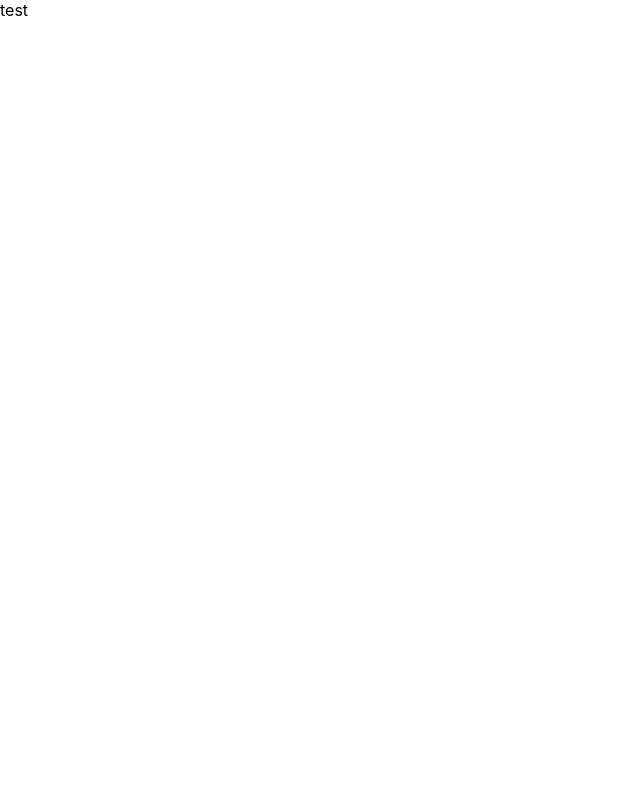
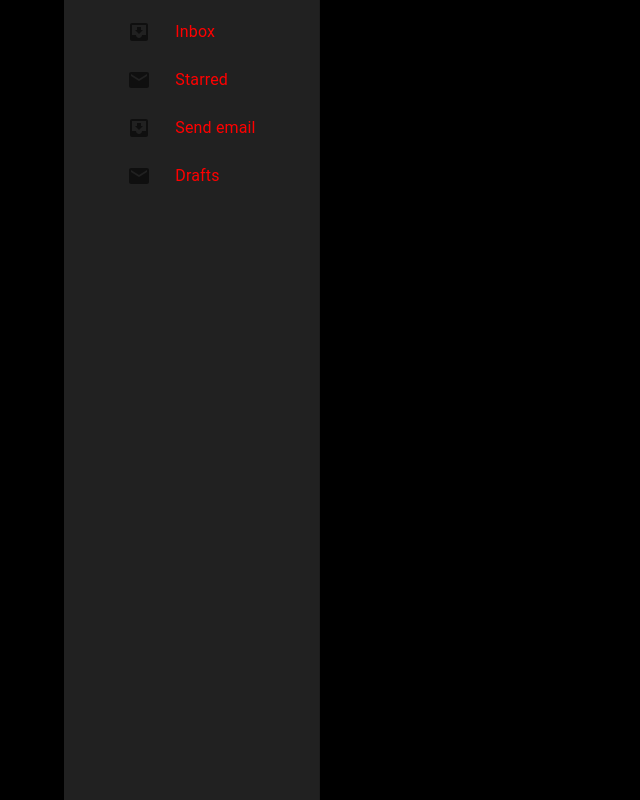
Before and after one commit to selfieeee/businesscard, a React (Create React App) app: page / in a window 1280 px wide. Shown: the whole page, without its empty margins (0-640 px from the left). Built offline with nearby package versions, Linux system fonts and the light colour scheme.

Commit message:
sidebar...

```diff
--- a/package.json
+++ b/package.json
@@ -5,7 +5,8 @@
   "dependencies": {
     "@emotion/react": "^11.10.0",
     "@emotion/styled": "^11.10.0",
-    "@mui/material": "^5.9.3",
+    "@mui/icons-material": "^5.8.4",
+    "@mui/material": "^5.10.1",
     "@testing-library/jest-dom": "^5.16.5",
     "@testing-library/react": "^13.3.0",
     "@testing-library/user-event": "^13.5.0",
--- a/src/apps/sidebar/Sidebar.tsx
+++ b/src/apps/sidebar/Sidebar.tsx
@@ -1,9 +1,151 @@
 import React from "react";
-import { Link } from "react-router-dom";
+import { styled, Theme, CSSObject, ThemeProvider, createTheme } from '@mui/material/styles';
+import Box from '@mui/material/Box';
+import MuiDrawer from '@mui/material/Drawer';
+import List from '@mui/material/List';
+import IconButton from '@mui/material/IconButton';
+import MenuIcon from '@mui/icons-material/Menu';
+import ChevronLeftIcon from '@mui/icons-material/ChevronLeft';
+import ChevronRightIcon from '@mui/icons-material/ChevronRight';
+import ListItem from '@mui/material/ListItem';
+import ListItemButton from '@mui/material/ListItemButton';
+import ListItemIcon from '@mui/material/ListItemIcon';
+import ListItemText from '@mui/material/ListItemText';
+import InboxIcon from '@mui/icons-material/MoveToInbox';
+import MailIcon from '@mui/icons-material/Mail';
+import {Grid} from "@mui/material";
 
+const drawerWidth = '20%';
+const drawerMinWidth = 150
+
+const openedMixin = (theme: Theme): CSSObject => ({
+  width: drawerWidth,
+  minWidth: drawerMinWidth,
+  transition: theme.transitions.create('width', {
+    easing: theme.transitions.easing.sharp,
+    duration: theme.transitions.duration.enteringScreen,
+  }),
+  overflowX: 'hidden',
+});
+
+const closedMixin = (theme: Theme): CSSObject => ({
+  transition: theme.transitions.create('width', {
+    easing: theme.transitions.easing.sharp,
+    duration: theme.transitions.duration.leavingScreen,
+  }),
+  overflowX: 'hidden',
+  width: `calc(${theme.spacing(7)} + 1px)`,
+  [theme.breakpoints.up('sm')]: {
+    width: `calc(${theme.spacing(8)} + 1px)`,
+  },
+});
+
+const DrawerHeader = styled('div')(({ theme }) => ({
+  display: 'flex',
+  alignItems: 'center',
+  justifyContent: 'flex-end',
+  padding: theme.spacing(0, 1),
+  // necessary for content to be below app bar
+  ...theme.mixins.toolbar,
+}));
+
+const Drawer = styled(MuiDrawer, { shouldForwardProp: (prop) => prop !== 'open' })(
+  ({ theme, open }) => ({
+    width: drawerWidth,
+    minWidth: drawerMinWidth,
+    flexShrink: 0,
+    whiteSpace: 'nowrap',
+    boxSizing: 'border-box',
+    ...(open && {
+      ...openedMixin(theme),
+      '& .MuiDrawer-paper': openedMixin(theme),
+    }),
+    ...(!open && {
+      ...closedMixin(theme),
+      '& .MuiDrawer-paper': closedMixin(theme),
+    }),
+  }),
+);
+
+const theme = createTheme({
+  components: {
+    MuiDrawer: {
+      styleOverrides: {
+        paper: {
+          marginLeft: '5%',
+          backgroundColor: "#212121",
+          color: "red",
+          boxSizing: "border-box",
+          width: drawerWidth,
+          minWidth: drawerMinWidth
+        }
+      }
+    }
+  }
+});
 
 export const Sidebar = () => {
+  const [open, setOpen] = React.useState(true);
+
+  const handleDrawerOpen = () => {
+    setOpen(true);
+  };
+
+  const handleDrawerClose = () => {
+    setOpen(false);
+  };
+
   return (
-    <>test</>
+    <ThemeProvider theme={theme}>
+      <Box sx={{ display: 'flex'}}>
+        <Drawer variant="permanent" open={open}>
+          {/*<DrawerHeader>*/}
+          {/*  {open && <IconButton onClick={handleDrawerClose}>*/}
+          {/*    {theme.direction === 'rtl' ? <ChevronRightIcon /> : <ChevronLeftIcon />}*/}
+          {/*  </IconButton>}*/}
+          {/*  {!open && <IconButton*/}
+          {/*    color="inherit"*/}
+          {/*    aria-label="open drawer"*/}
+          {/*    onClick={handleDrawerOpen}*/}
+          {/*    edge="start"*/}
+          {/*    sx={{*/}
+          {/*      marginRight: 0.5,*/}
+          {/*    }}*/}
+          {/*  >*/}
+          {/*    <MenuIcon />*/}
+          {/*  </IconButton>}*/}
+          {/*</DrawerHeader>*/}
+          <Grid sx={{display: 'flex', justifyContent: 'center', minWidth: 150}} id={'myDiv'}>
+          <List>
+            {['Inbox', 'Starred', 'Send email', 'Drafts'].map((text, index) => (
+              <ListItem key={text} disablePadding sx={{ display: 'block' }}>
+                <ListItemButton
+                  sx={{
+                    minHeight: 48,
+                    justifyContent: open ? 'initial' : 'center',
+                    px: 2.5,
+                  }}
+                >
+                  <ListItemIcon
+                    sx={{
+                      minWidth: 0,
+                      mr: open ? 3 : 'auto',
+                      justifyContent: 'center',
+                    }}
+                  >
+                    {index % 2 === 0 ? <InboxIcon /> : <MailIcon />}
+                  </ListItemIcon>
+                  <ListItemText primary={text} sx={{ opacity: open ? 1 : 0 }} />
+                </ListItemButton>
+              </ListItem>
+            ))}
+          </List>
+          </Grid>
+        </Drawer>
+      </Box>
+    </ThemeProvider>
+    // <Box sx={{ width: 300, height: 400, background: '#fff', marginLeft: 20}}>
+    //
+    // </Box>
   )
 }
--- a/src/index.scss
+++ b/src/index.scss
@@ -5,6 +5,7 @@ body {
     sans-serif;
   -webkit-font-smoothing: antialiased;
   -moz-osx-font-smoothing: grayscale;
+  background: #000000;
 }
 
 code {
```
Also changed, not shown: 1 other file (tests, documents, lock files or other folders).
